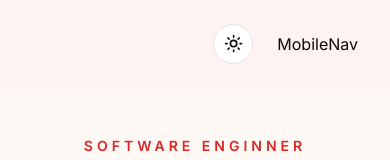
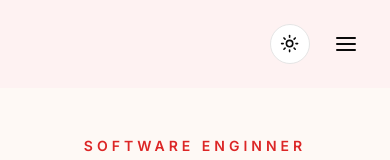
Before and after one commit to antonioalberto-dev/my_portifolio, a Next.js app: page / in a window 390 px wide. Shown: the top 160 px of the page. Built offline with nearby package versions, Linux system fonts and the light colour scheme.

Commit message:
feat: mobilenav

```diff
--- a/components/MobileNav.jsx
+++ b/components/MobileNav.jsx
@@ -1,5 +1,26 @@
+import { Sheet, SheetContent, SheetTrigger } from "@/components/ui/sheet";
+
+import { AlignJustify } from "lucide-react";
+
+import Nav from "./Nav";
+import Socials from "./Socials";
+
 const MobileNav = () => {
-  return <div>MobileNav</div>;
+  return (
+    <Sheet>
+      <SheetTrigger asChild>
+        <AlignJustify className="cursor-pointer" />
+      </SheetTrigger>
+      <SheetContent>
+        <div className="flex flex-col items-center justify-between h-full py-8">
+          <div className="flex flex-col items-center gap-y-32">
+            <Nav containerStyles={`flex flex-col items-center gap-y-6`} />
+          </div>
+          <Socials containerStyles={`flex gap-x-4`} iconsStyles="text-2xl" />
+        </div>
+      </SheetContent>
+    </Sheet>
+  );
 };
 
 export default MobileNav;
```
